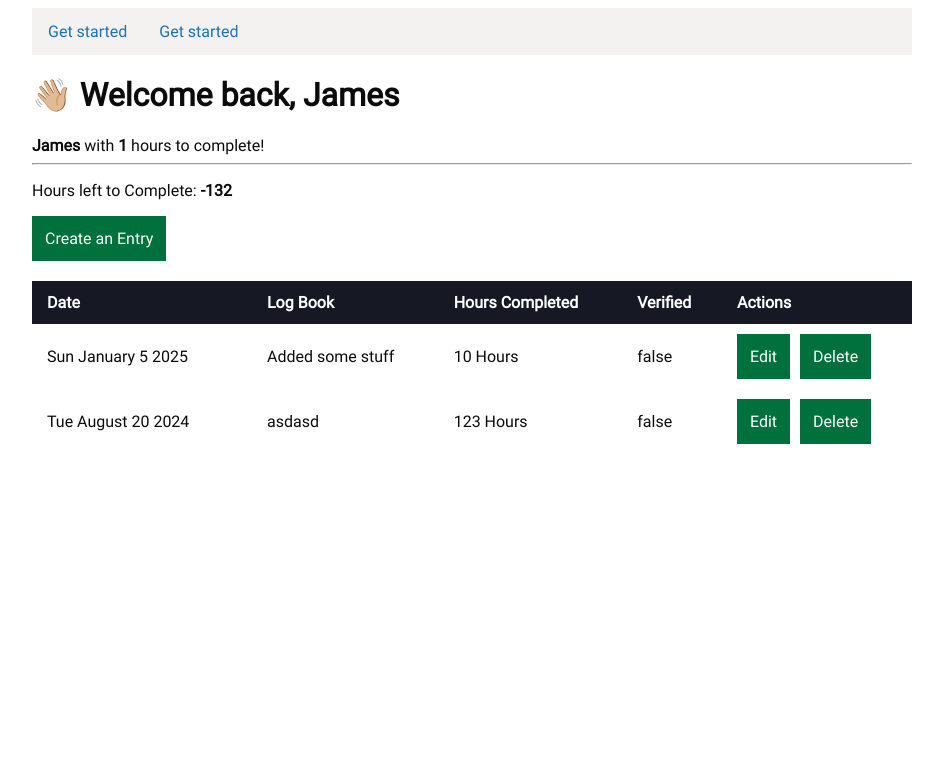
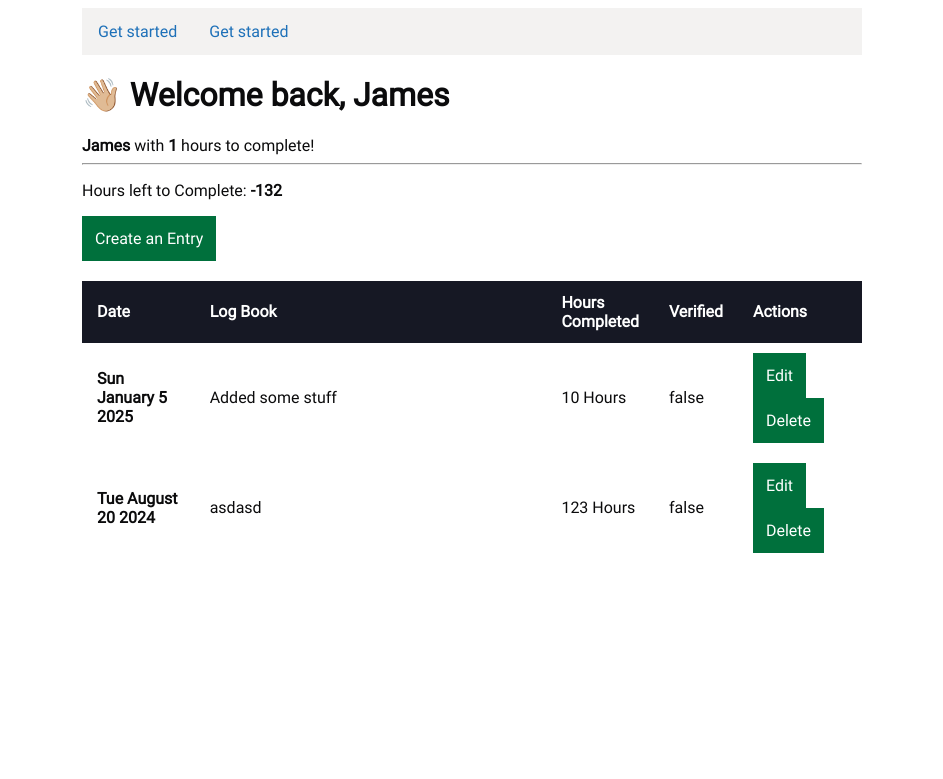
Before and after one commit to SilentSmeary/hours-tracking, a PHP site: page /student/student_home.php in a window 1280 px wide. Shown: the top 779 px of the page, without its empty margins (168-1111 px from the left). Run offline with PHP 8.4, Linux system fonts and the light colour scheme; a user stored in the database is signed in; data comes from the database, SQL or seed files in the repository.

Commit message:
fixed: table styling

```diff
--- a/assets/style/style.css
+++ b/assets/style/style.css
@@ -91,8 +91,8 @@ select option {
 .student_home_body{
     background: #ffffff;
     color: #0b0b0c;
-    margin-left: 200px;
-    margin-right: 200px;
+    margin-left: 250px;
+    margin-right: 250px;
 }
 
 .create_log{
@@ -102,6 +102,14 @@ select option {
     margin-right: 10px;
     font-family: Roboto;
 }
+
+.create_log2{
+    background: #00703c;
+    padding: 10px;
+    border: solid #00703c;
+    font-family: Roboto;
+}
+
 
 .create_log:hover {
     background-color: #004a27; /* Darker green on hover */
@@ -161,7 +169,12 @@ select option {
 
 .logs-table th.date-column,
 .logs-table td.hours-column {
-    width: 160px; /* Lock the width of the Date column */
+    width: 190px; /* Lock the width of the Date column */
+}
+
+.logs-table th.date-column,
+.logs-table td.log-column {
+    width: 1450px; /* Lock the width of the Date column */
 }
 
 .contact_support{
@@ -221,3 +234,7 @@ select option {
   li a.active {
     color: #0056b3; /* Optional: Change text color on hover and active */
   }
+
+b{
+    font-weight: bolder;
+}
--- a/student/student_home.php
+++ b/student/student_home.php
@@ -67,13 +67,13 @@ if ($result && is_array($result)) {
     foreach ($result as $row) {
         $formattedDate = (new DateTime($row['date']))->format('D F j Y');
         echo "<tr>";
-        echo "<td class='date-column'>" . htmlspecialchars($formattedDate) . "</td>";
-        echo "<td>" . htmlspecialchars($row['log']) . "</td>";
+        echo "<td class='date-column'><b>" . htmlspecialchars($formattedDate) . "</b></td>";
+        echo "<td class='log-column'>" . htmlspecialchars($row['log']) . "</td>";
         echo "<td>" . htmlspecialchars($row['hours_completed']) . " Hours</td>";
         echo "<td>" . htmlspecialchars($row['verified']) . "</td>";
         echo "<td class='hours-column'>";
         echo "<button class='create_log'><a class='create_log_a' href='edit_log.php?hours_id=" . htmlspecialchars($row['hours_id']) . "' class='edit-btn'>Edit</a></button>";
-        echo "<button class='create_log'><a class='create_log_a' href='delete_log.php?hours_id=" . htmlspecialchars($row['hours_id']) . "' class='delete-btn' onclick='return confirm(\"Are you sure you want to delete this log entry?\");'>Delete</a></button>";
+        echo "<button class='create_log2'><a class='create_log_a' href='delete_log.php?hours_id=" . htmlspecialchars($row['hours_id']) . "' class='delete-btn' onclick='return confirm(\"Are you sure you want to delete this log entry?\");'>Delete</a></button>";
         echo "</td>";
         echo "</tr>";
     }
```
